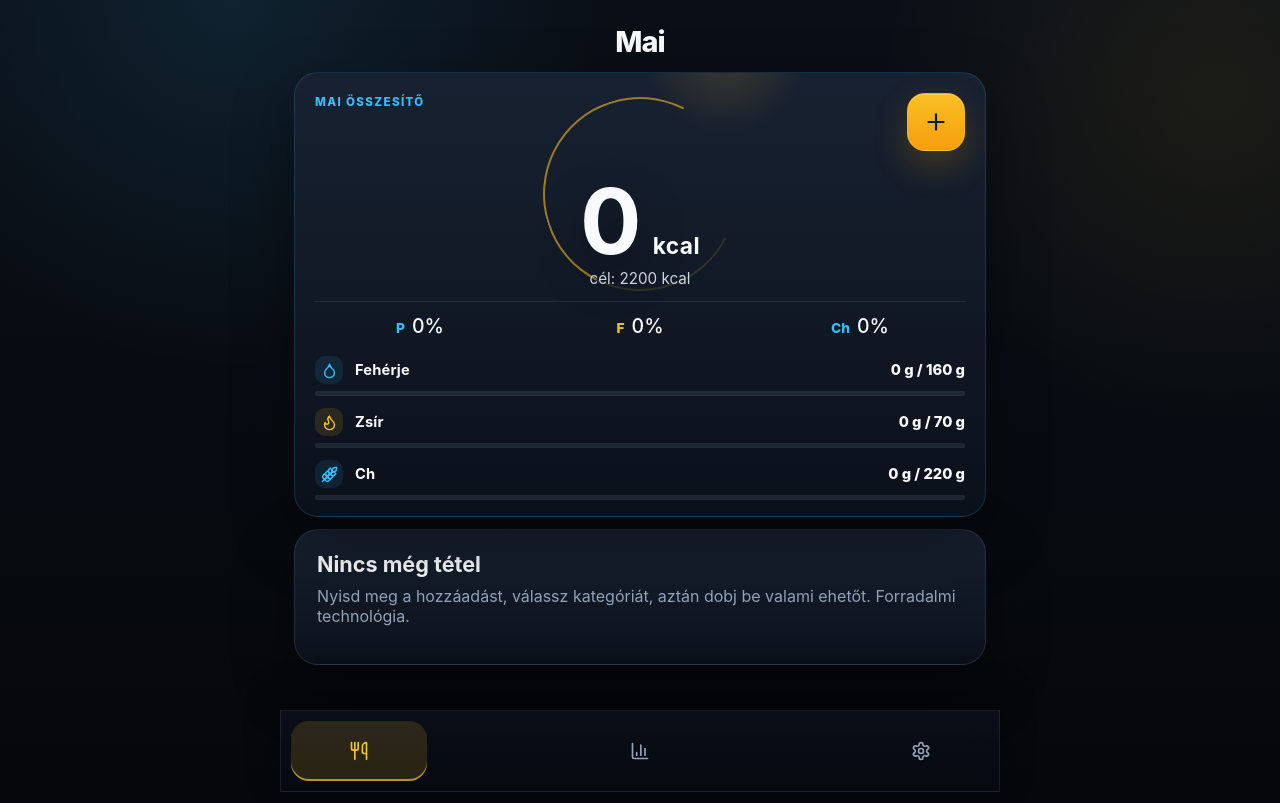
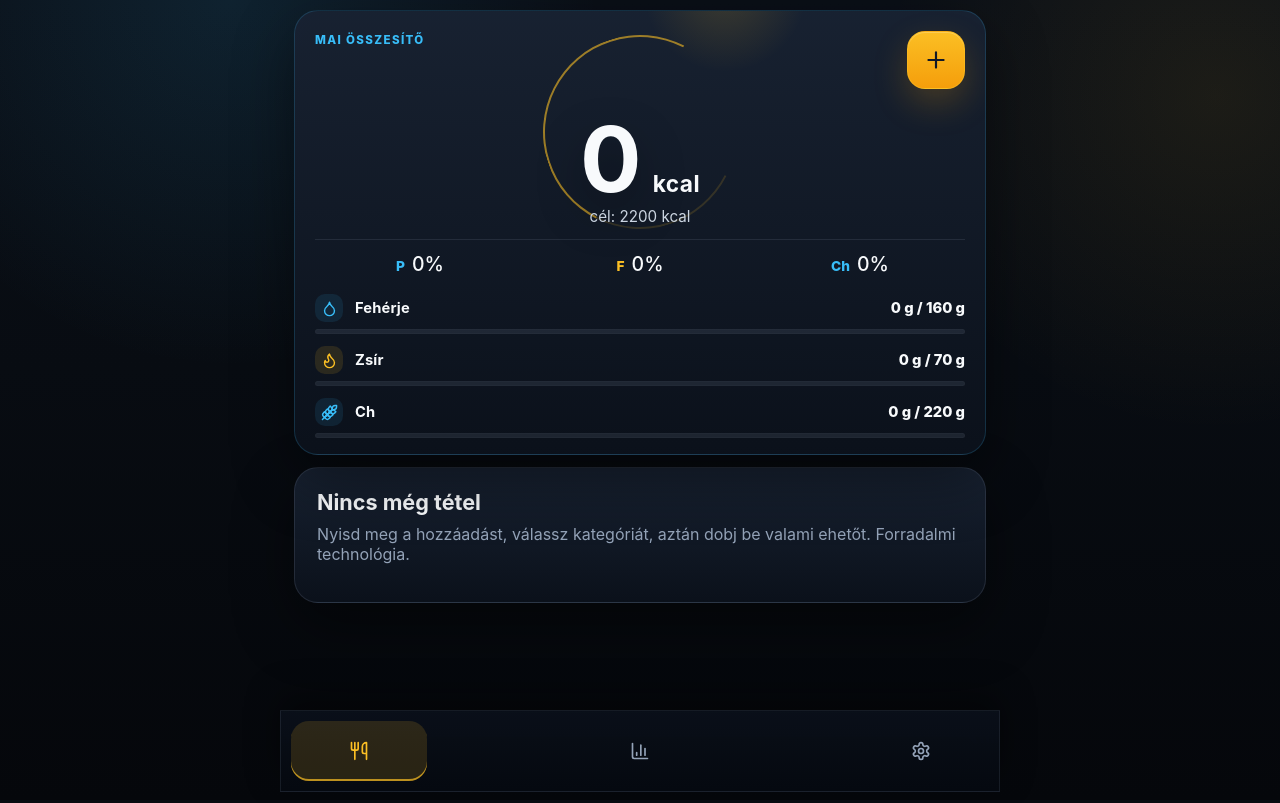
Before and after one commit to tonetttoman/makro-app, a React (Vite) app: page / in a window 1280 px wide. Built offline with nearby package versions, Linux system fonts and the light colour scheme.

Commit message:
Remove redundant today app header

```diff
--- a/src/App.jsx
+++ b/src/App.jsx
@@ -23,14 +23,6 @@ import {
   WORKSPACE_KEY
 } from "./lib/storage";
 import { useLocalStorage } from "./hooks/useLocalStorage";
-
-function AppHeader({ title }) {
-  return (
-    <header className="app-header" aria-label="Aktuális nézet">
-      <h1>{title}</h1>
-    </header>
-  );
-}
 
 function getSavedEntriesForDate(diary, date) {
   return (diary[date]?.entries || []).map((entry) => ({ ...entry, locked: true }));
@@ -275,7 +267,6 @@ export default function App() {
     <div className="app">
       {activeView === "today" && (
         <main className="page">
-          <AppHeader title="Mai" />
           <MacroSummary
             totals={totals}
             targets={targets}
```
